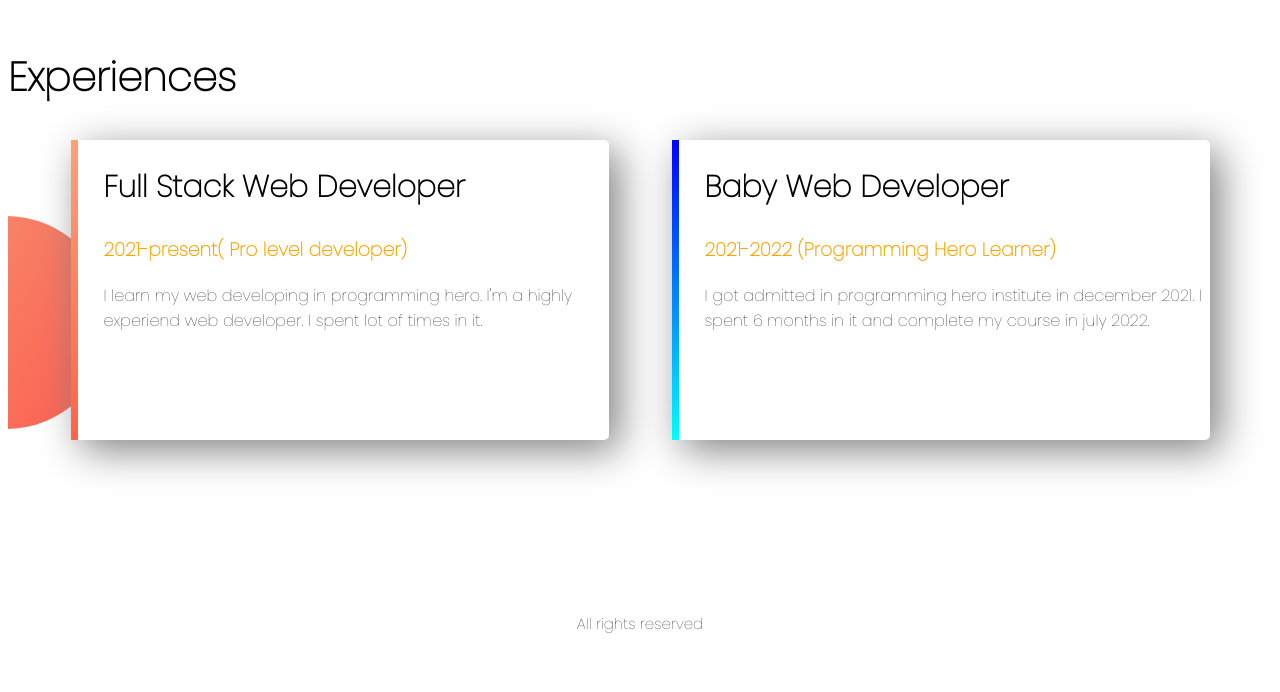
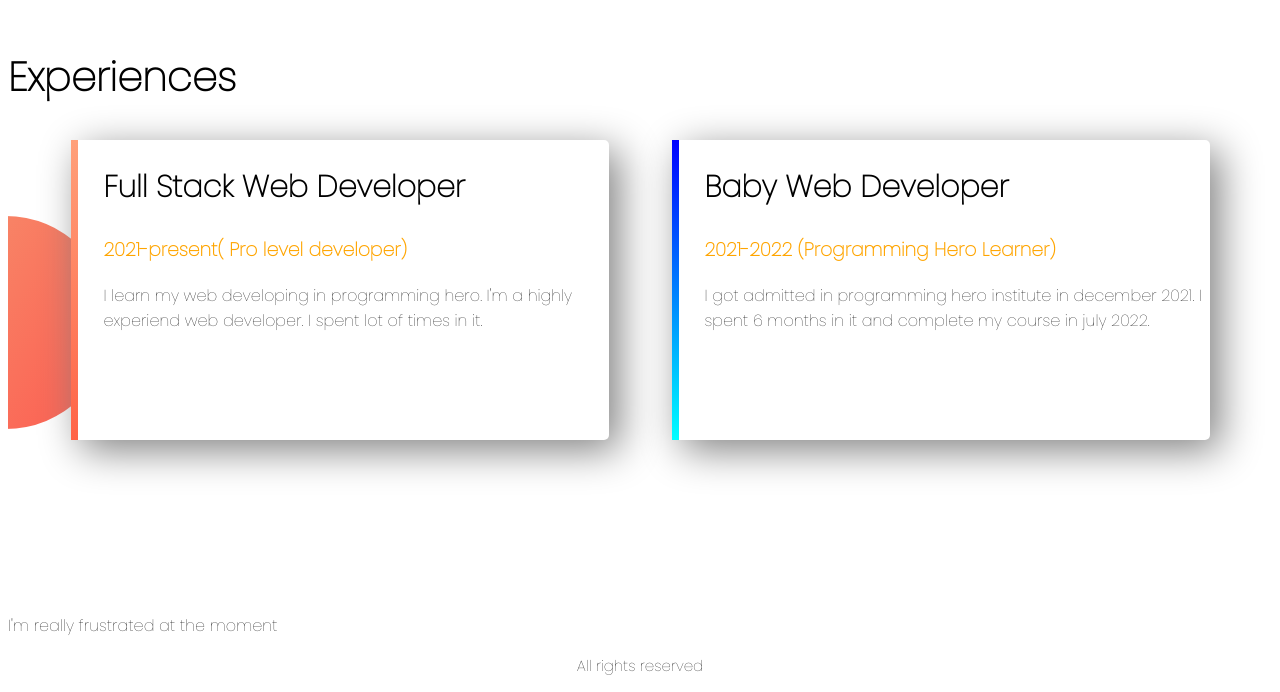
Before and after one commit to Mirhasankhan/Web-Portfolio, a plain HTML site: page Index.html in a window 1280 px wide. Shown: the part 1094-1786 px from the top of the page. Before the commit the page ends 1744 px from the top, so only its background shows below. Drawn offline with Linux system fonts and the light colour scheme.

Commit message:
change someting

```diff
--- a/Index.html
+++ b/Index.html
@@ -55,6 +55,7 @@
         </div>
 
     </section>
+    <p>I'm really frustrated at the moment</p>
     <footer>
         <p> All rights reserved</p>
     </footer>
```
